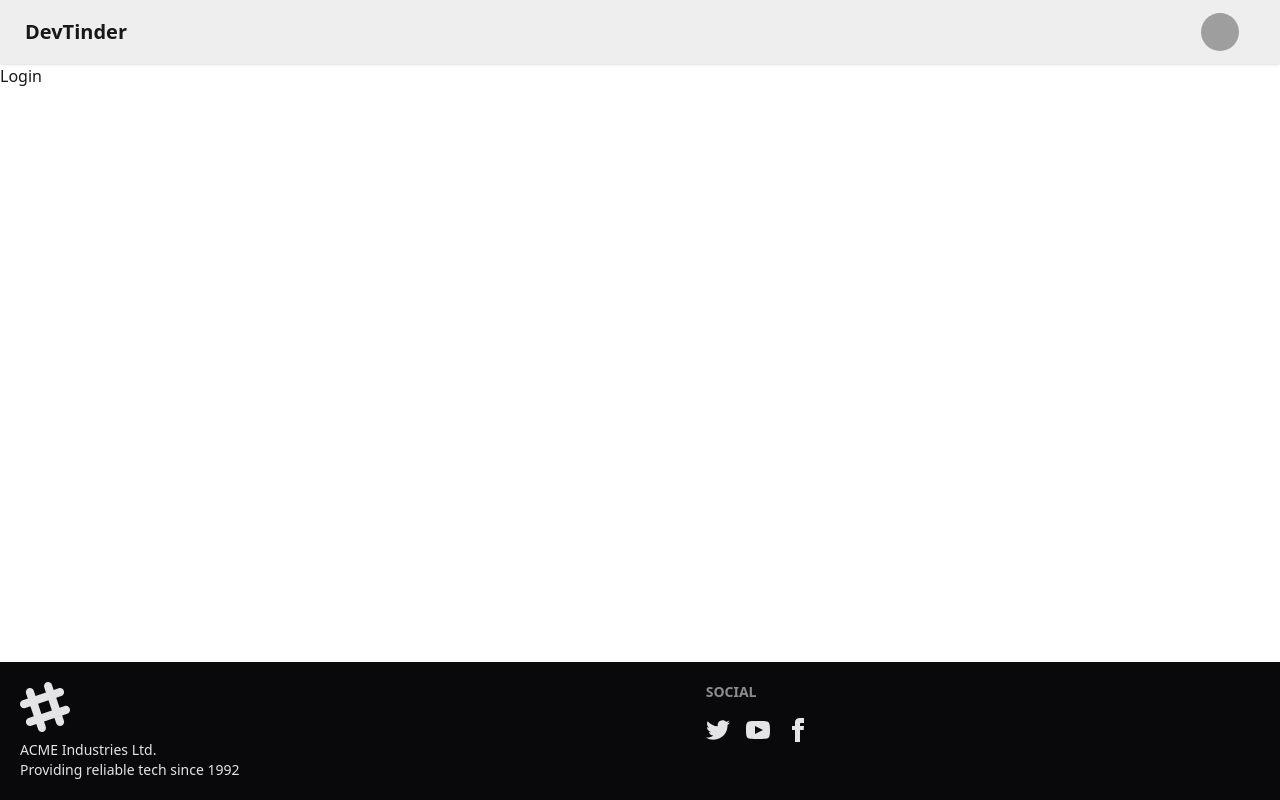
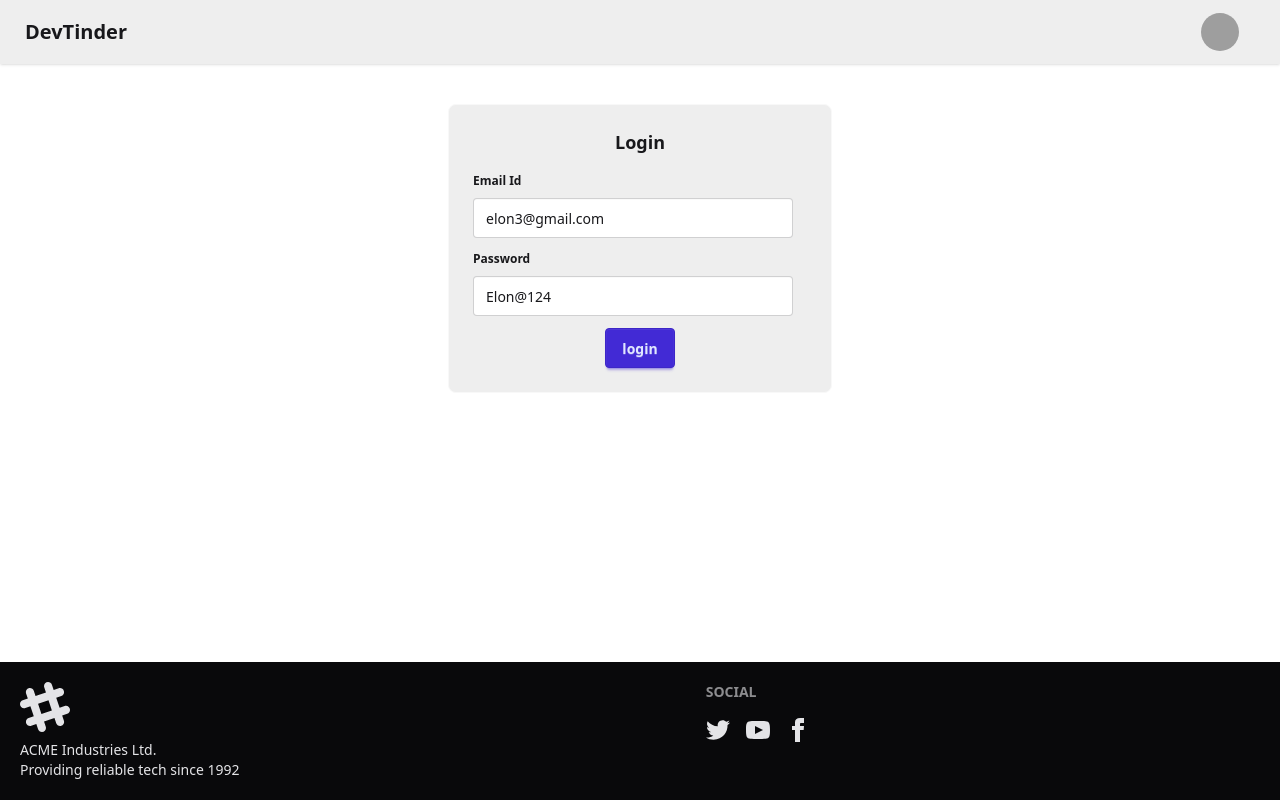
Before and after one commit to Santoshoo/devTinder-web, a React (Vite) app: page /login in a window 1280 px wide. Built offline with nearby package versions, Linux system fonts and the light colour scheme; grey boxes are pictures that could not be loaded.

Commit message:
login api

```diff
--- a/package.json
+++ b/package.json
@@ -10,9 +10,12 @@
     "preview": "vite preview"
   },
   "dependencies": {
+    "@reduxjs/toolkit": "^2.5.1",
     "@tailwindcss/vite": "^4.0.3",
+    "axios": "^1.7.9",
     "react": "^18.3.1",
     "react-dom": "^18.3.1",
+    "react-redux": "^9.2.0",
     "react-router-dom": "^7.1.5",
     "tailwindcss": "^4.0.3"
   },
--- a/src/Footer.jsx
+++ b/src/Footer.jsx
@@ -11,7 +11,7 @@ const Footer = () => {
           xmlns="http://www.w3.org/2000/svg"
           fillRule="evenodd"
           clipRule="evenodd"
-          class="fill-current"
+          className="fill-current"
         >
           <path d="M22.672 15.226l-2.432.811.841 2.515c.33 1.019-.209 2.127-1.23 2.456-1.15.325-2.148-.321-2.463-1.226l-.84-2.518-5.013 1.677.84 2.517c.391 1.203-.434 2.542-1.831 2.542-.88 0-1.601-.564-1.86-1.314l-.842-2.516-2.431.809c-1.135.328-2.145-.317-2.463-1.229-.329-1.018.211-2.127 1.231-2.456l2.432-.809-1.621-4.823-2.432.808c-1.355.384-2.558-.59-2.558-1.839 0-.817.509-1.582 1.327-1.846l2.433-.809-.842-2.515c-.33-1.02.211-2.129 1.232-2.458 1.02-.329 2.13.209 2.461 1.229l.842 2.515 5.011-1.677-.839-2.517c-.403-1.238.484-2.553 1.843-2.553.819 0 1.585.509 1.85 1.326l.841 2.517 2.431-.81c1.02-.33 2.131.211 2.461 1.229.332 1.018-.21 2.126-1.23 2.456l-2.433.809 1.622 4.823 2.433-.809c1.242-.401 2.557.484 2.557 1.838 0 .819-.51 1.583-1.328 1.847m-8.992-6.428l-5.01 1.675 1.619 4.828 5.011-1.674-1.62-4.829z"></path>
         </svg>
@@ -30,7 +30,7 @@ const Footer = () => {
               width="24"
               height="24"
               viewBox="0 0 24 24"
-              class="fill-current"
+              className="fill-current"
             >
               <path d="M24 4.557c-.883.392-1.832.656-2.828.775 1.017-.609 1.798-1.574 2.165-2.724-.951.564-2.005.974-3.127 1.195-.897-.957-2.178-1.555-3.594-1.555-3.179 0-5.515 2.966-4.797 6.045-4.091-.205-7.719-2.165-10.148-5.144-1.29 2.213-.669 5.108 1.523 6.574-.806-.026-1.566-.247-2.229-.616-.054 2.281 1.581 4.415 3.949 4.89-.693.188-1.452.232-2.224.084.626 1.956 2.444 3.379 4.6 3.419-2.07 1.623-4.678 2.348-7.29 2.04 2.179 1.397 4.768 2.212 7.548 2.212 9.142 0 14.307-7.721 13.995-14.646.962-.695 1.797-1.562 2.457-2.549z"></path>
             </svg>
@@ -41,7 +41,7 @@ const Footer = () => {
               width="24"
               height="24"
               viewBox="0 0 24 24"
-              class="fill-current"
+              className="fill-current"
             >
               <path d="M19.615 3.184c-3.604-.246-11.631-.245-15.23 0-3.897.266-4.356 2.62-4.385 8.816.029 6.185.484 8.549 4.385 8.816 3.6.245 11.626.246 15.23 0 3.897-.266 4.356-2.62 4.385-8.816-.029-6.185-.484-8.549-4.385-8.816zm-10.615 12.816v-8l8 3.993-8 4.007z"></path>
             </svg>
@@ -52,7 +52,7 @@ const Footer = () => {
               width="24"
               height="24"
               viewBox="0 0 24 24"
-              class="fill-current"
+              className="fill-current"
             >
               <path d="M9 8h-3v4h3v12h5v-12h3.642l.358-4h-4v-1.667c0-.955.192-1.333 1.115-1.333h2.885v-5h-3.808c-3.596 0-5.192 1.583-5.192 4.615v3.385z"></path>
             </svg>
--- a/src/Login.jsx
+++ b/src/Login.jsx
@@ -1,9 +1,55 @@
 import React from 'react'
+import { useState } from 'react';
+import axios from 'axios';
+const Login = () => {
+    const [emailId, setEmailId] = useState("elon3@gmail.com");
+    const [password, setPassword] = useState("Elon@124");
 
-const Login = () => {
+    const handleLogin = async () => {
+      try{
+        const res= await axios.post("http://localhost:7777/login",{
+          emailId,password
+        },{
+          withCredentials:true
+        })
+
+      }catch(err){
+        console.log(err)
+      }
+    };
+
+
   return (
-    <div>Login</div>
-  )
+
+
+    <div className="flex items-center justify-center my-10">
+      <div className="card card-border justify-center bg-base-300 w-96">
+        <div className="card-body ">
+          <h2 className="card-title justify-center">Login</h2>
+          <div>
+            <fieldset className="fieldset justify-center">
+              <legend className="fieldset-legend ">Email Id</legend>
+              <input type="text"
+              value={emailId}
+              onChange={(e)=> setEmailId(e.target.value)} className="input" placeholder="" />
+            </fieldset>
+
+            <fieldset className="fieldset justify-center">
+              <legend className="fieldset-legend ">Password</legend>
+              <input type="text"
+              value={password}
+              onChange={(e) => setPassword(e.target.value)}
+              className="input" placeholder="" />
+            </fieldset>
+          </div>
+          <div className="card-actions justify-center">
+            <button className="btn btn-primary"
+            onClick={handleLogin}>login</button>
+          </div>
+        </div>
+      </div>
+    </div>
+  );
 }
 
 export default Login
--- a/src/NavBar.jsx
+++ b/src/NavBar.jsx
@@ -23,7 +23,7 @@ const NavBar = () => {
             </div>
             <ul
               tabIndex={0}
-              class="menu menu-sm dropdown-content bg-base-100 rounded-box z-1 mt-3 w-52 p-2 shadow"
+              className="menu menu-sm dropdown-content bg-base-100 rounded-box z-1 mt-3 w-52 p-2 shadow"
             >
               <li>
                 <a className="justify-between">
```
Also changed, not shown: 1 other file (tests, documents, lock files or other folders).
